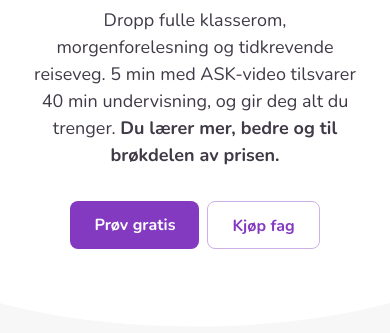
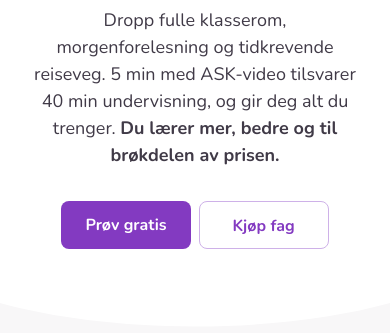
Before and after one commit to breadshaker/asksalgsside, a plain HTML site: page index.html in a window 390 px wide. Shown: the part 511-844 px from the top of the page. Drawn offline with nearby package versions, Linux system fonts and the light colour scheme.

Commit message:
Kjøp fag knapp på hero med fast bredde på mobil for å matche bredde på Prøv gratis knapp

```diff
--- a/assets/scss/modules/hero.scss
+++ b/assets/scss/modules/hero.scss
@@ -97,6 +97,10 @@
     background-color: var(--color-askYellow-100);
 }
 
+#heroBuyBtn {
+    min-width: 130px;
+}
+
 @media only screen and (min-width: 370px) {
     .hero__img {
         width: 240px;
@@ -185,6 +189,9 @@
         width: 54px;
         height: 54px;
     }
+    #heroBuyBtn {
+        min-width: auto;
+    }
 }
 
 @media only screen and (min-width: 1264px) {
--- a/index.html
+++ b/index.html
@@ -152,7 +152,7 @@
         </div>
         <div class="hero__cta">
             <a href="#" class="ask-btn --large">Prøv gratis</a>
-            <a href="#" class="ask-btn --large --outline">Kjøp fag</a>
+            <a href="#" class="ask-btn --large --outline" id="heroBuyBtn">Kjøp fag</a>
         </div>
     </div>
     <div class="hero__aside">
```
Also changed, not shown: assets/scss/ask.css, 1 other file.
